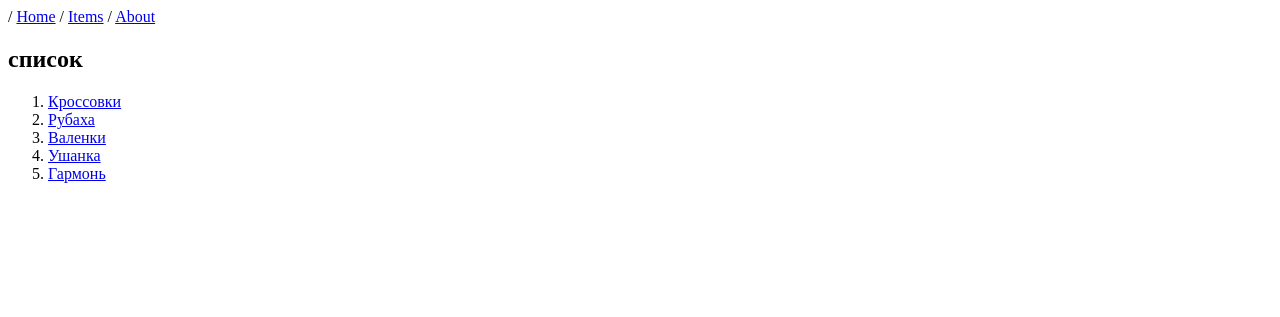
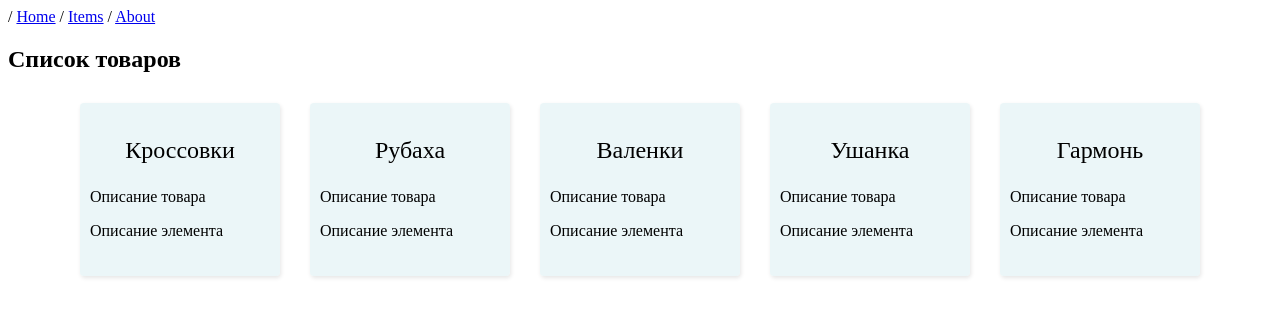
Before and after one commit to marich1983/FirstDjango_26042025, a Django app: page /items in a window 1280 px wide. Shown: the top 317 px of the page. Run offline with Django 5.2, Linux system fonts and the light colour scheme; data comes from the database, SQL or seed files in the repository.

Commit message:
Added css to items.html Оформлены карточки товаров

```diff
--- a/templates/items.html
+++ b/templates/items.html
@@ -1,5 +1,57 @@
 <!DOCTYPE html>
 <html lang="en">
+    <head>
+        <meta charset="UTF-8">
+        <meta name="viewport" content="width=device-width, initial-scale=1.0">
+        <title>Items list</title>
+        <style>
+            * {
+                box-sizing: border-box;
+            }
+            .item{
+                width:150pt;
+                height: 100%;
+                margin: 10px;
+                box-shadow: 1px 2px 4px rgba(0, 0, 0, 0.1);
+                border-radius: 4px;
+                padding-top:10px;
+                background: rgba(223, 241, 244, 0.625);
+            }
+
+            .item:hover {
+                background: rgb(207, 232, 237);
+                box-shadow: 4px 8px 16px rgba(71, 215, 240);
+            }
+
+            .item p{
+                padding-left: 10px;
+                padding-right: 10px;
+            }
+
+            .item_name{
+                font-size: 1.5em;
+                text-align:center;
+             }
+
+             .item a{
+                text-decoration: none;
+                color: black;
+                text-align: justify;
+
+             }
+            .items {
+                width: 100%;
+                display: grid;
+                /* Автоматически заполняем на всю ширину grid-контейнера */
+                grid-template-columns: repeat(auto-fill, 200px);
+                max-width: 1200px; /* Ширина grid-контейнера */
+                justify-content: center;
+                justify-items: center; /* Размещаем карточку по центру */
+                column-gap: 30px; /* Отступ между колонками */
+                row-gap: 40px; /* Отступ между рядами */
+                margin: 0 auto;
+              }
+        </style>
 <head>
     <meta charset="UTF-8">
     <meta name="viewport" content="width=device-width, initial-scale=1.0">
@@ -11,11 +63,17 @@
         / <a href='/items'>Items</a></td>
         / <a href='/about'>About</a></td>
     </header>
-    <h2>список</h2>
-    <ol>
+    <h2>Список товаров</h2>
+    <div class="items">
     {% for item in items %}
-        <li><a href='/item/{{ item.id }}'>{{item.name}} </li>
+        <div class="item">
+            <a href='/item/{{ item.id }}'>
+                <p class="item_name">{{item.name}}</p>
+                <p>Описание товара</p>
+                <p>{{ item.description }} </p>
+            </a>
+        </div>
     {%endfor%}
-    </ol>
+        </div>
 </body>
 </html>
```
